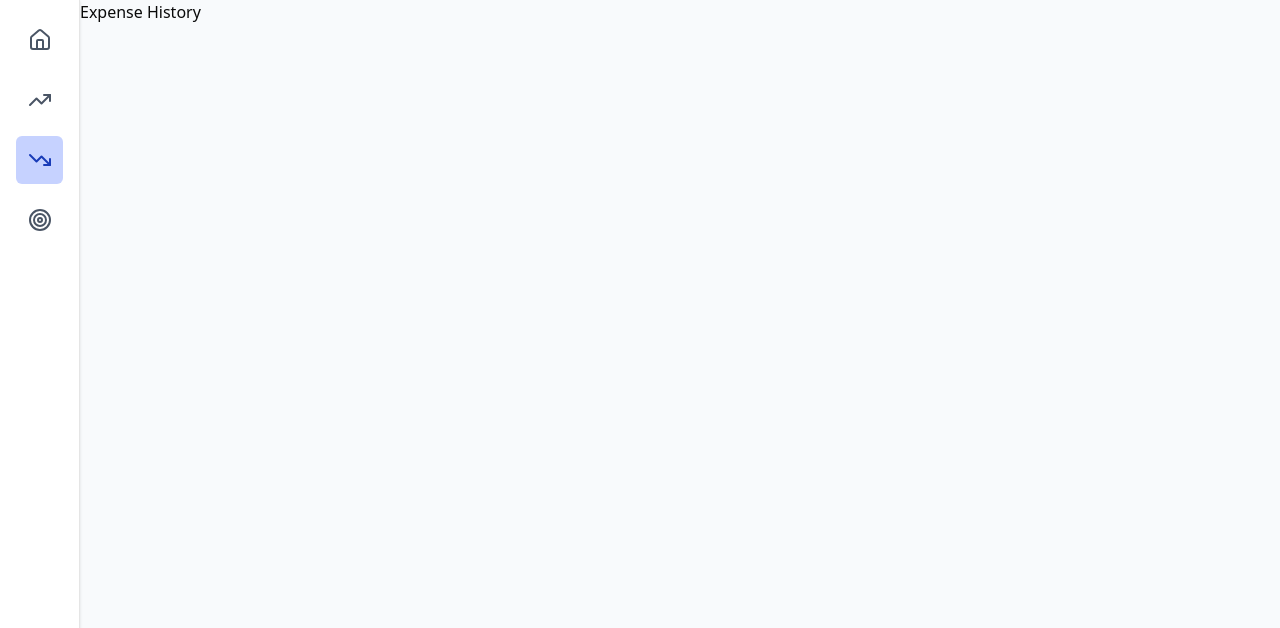
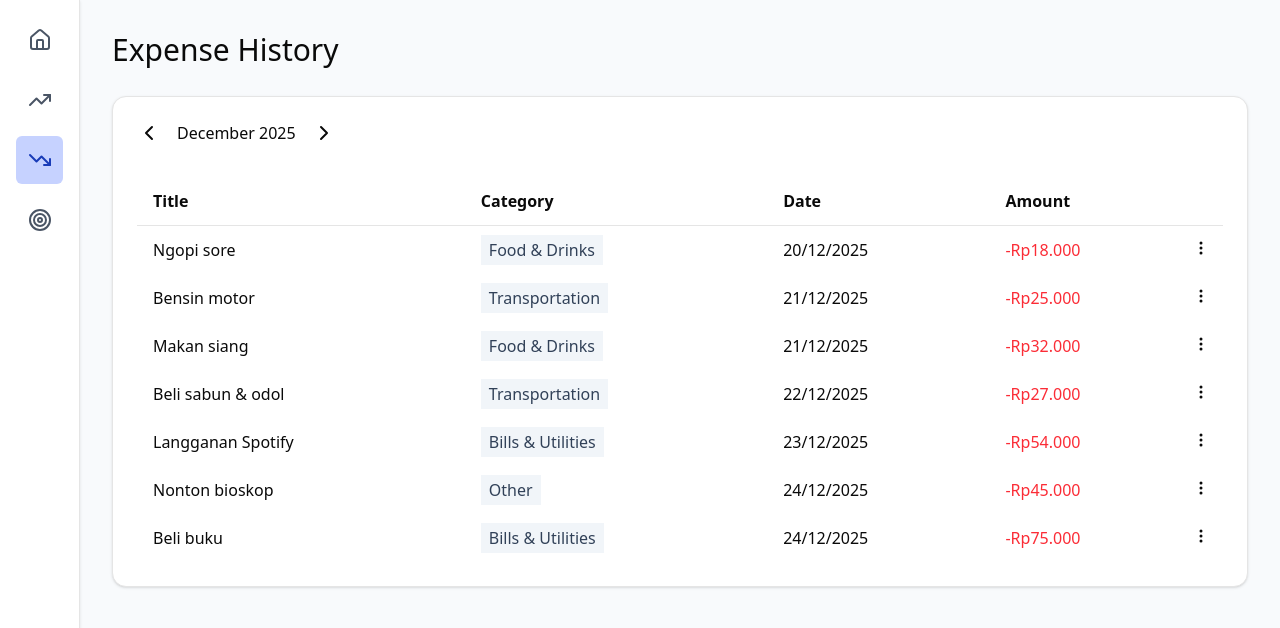
Before and after one commit to mlwy4id/FP2-PWEB-Monthly-Finance-Tracker, a React (Vite) app in the folder frontend/: page /expense/history in a window 1280 px wide. Shown: the top 628 px of the page. Built offline with nearby package versions, Linux system fonts and the light colour scheme; no server answers.

Commit message:
add expense history

```diff
--- a/frontend/src/pages/expense/ExpenseHistory.jsx
+++ b/frontend/src/pages/expense/ExpenseHistory.jsx
@@ -1,5 +1,12 @@
+import PageLayout from "@/components/layouts/PageLayout";
+import ExpenseHistoryCard from "./components/ExpenseHistoryCard";
+
 const ExpenseHistory = () => {
-  return <h1>Expense History</h1>;
+  return(
+    <PageLayout title={`Expense History`}>
+      <ExpenseHistoryCard/>
+    </PageLayout>
+  )
 };
 
 export default ExpenseHistory;
--- /dev/null
+++ b/frontend/src/pages/expense/components/ExpenseHistoryCard.jsx
@@ -0,0 +1,132 @@
+import { useState } from "react";
+import { ChevronLeft, ChevronRight } from "lucide-react";
+import { Card, CardContent, CardHeader } from "@/components/ui/card";
+import { getNMonth } from "@/utils/getMonth";
+import useExpense from "@/store/useExpenseStore";
+import useModal from "@/store/useModalStore";
+import useCategory from "@/store/useCategoryStore";
+import { dateFormat } from "@/utils/dateFormat";
+import { moneyFormat } from "@/utils/moneyFormat";
+import { DropdownMenu, DropdownMenuTrigger, DropdownMenuContent, DropdownMenuItem } from "@radix-ui/react-dropdown-menu";
+import { BsThreeDotsVertical } from "react-icons/bs";
+
+const ExpenseHistoryCard = () => {
+  const now = new Date();
+
+  const [month, setMonth] = useState(now.getMonth());
+  const [year, setYear] = useState(now.getFullYear());
+
+  const nextMonth = () => {
+    let newMonth = month + 1;
+    let newYear = year;
+
+    if (newMonth > 11) {
+      newMonth = 0;
+      newYear++;
+    }
+
+    setMonth(newMonth);
+    setYear(newYear);
+  };
+
+  const prevMonth = () => {
+    let newMonth = month - 1;
+    let newYear = year;
+
+    if (newMonth < 0) {
+      newMonth = 11;
+      newYear--;
+    }
+
+    setMonth(newMonth);
+    setYear(newYear);
+  };
+
+  const expenses = useExpense((state) => state.expenses);
+  const filteredExpenses = expenses.filter((expense) => {
+    const date = new Date(expense.date);
+    return date.getMonth() == month && date.getFullYear() == year;
+  });
+
+  const openModal = useModal((state) => state.openModal);
+  const categories = useCategory((state) => state.categories);
+
+  const getCategoryName = (id) => {
+    const category = categories.find((c) => c.id === id);
+    return category.name;
+  }
+
+  return (
+    <Card>
+      <CardHeader>
+        <div className="flex gap-4">
+          <ChevronLeft onClick={() => prevMonth()} className="cursor-pointer" />
+          <h1 className="min-w-28 text-center font-medium">
+            {getNMonth(month)} {year}
+          </h1>
+          <ChevronRight
+            onClick={() => nextMonth()}
+            className="cursor-pointer"
+          />
+        </div>
+      </CardHeader>
+
+      <CardContent>
+        <table className="w-full">
+          <thead>
+            <tr className="border-b">
+              <th className="text-left py-3 px-4">Title</th>
+              <th className="text-left py-3 px-4">Category</th>
+              <th className="text-left py-3 px-4">Date</th>
+              <th className="text-left py-3 px-4">Amount</th>
+            </tr>
+          </thead>
+          <tbody>
+            {filteredExpenses.map((expense) => (
+              <tr
+                key={expense.id}
+                className="hover:bg-slate-50 cursor-pointer group"
+              >
+                <td className="py-3 px-4">{expense.title}</td>
+                <td className="py-3 px-4">
+                  <span className="bg-slate-100 text-slate-700 px-2 py-1">
+                    {getCategoryName(expense.category)}
+                  </span>
+                </td>
+                <td className="py-3 px-4">{dateFormat(expense.date)}</td>
+                <td className="py-3 px-4 text-red-500">
+                  -Rp{moneyFormat(String(expense.amount))}
+                </td>
+                <td>
+                  <DropdownMenu>
+                    <DropdownMenuTrigger>
+                      <BsThreeDotsVertical />
+                    </DropdownMenuTrigger>
+                    <DropdownMenuContent
+                      className="w-40 rounded-lg border shadow-sm bg-white p-3"
+                      align="end"
+                      side="left"
+                    >
+                      <DropdownMenuItem
+                        onClick={() => openModal("expense", "edit", expense)}
+                      >
+                        Edit
+                      </DropdownMenuItem>
+                      <DropdownMenuItem
+                        onClick={() => openModal("delete", "expense", expense)}
+                      >
+                        Delete
+                      </DropdownMenuItem>
+                    </DropdownMenuContent>
+                  </DropdownMenu>
+                </td>
+              </tr>
+            ))}
+          </tbody>
+        </table>
+      </CardContent>
+    </Card>
+  );
+};
+
+export default ExpenseHistoryCard;
```
